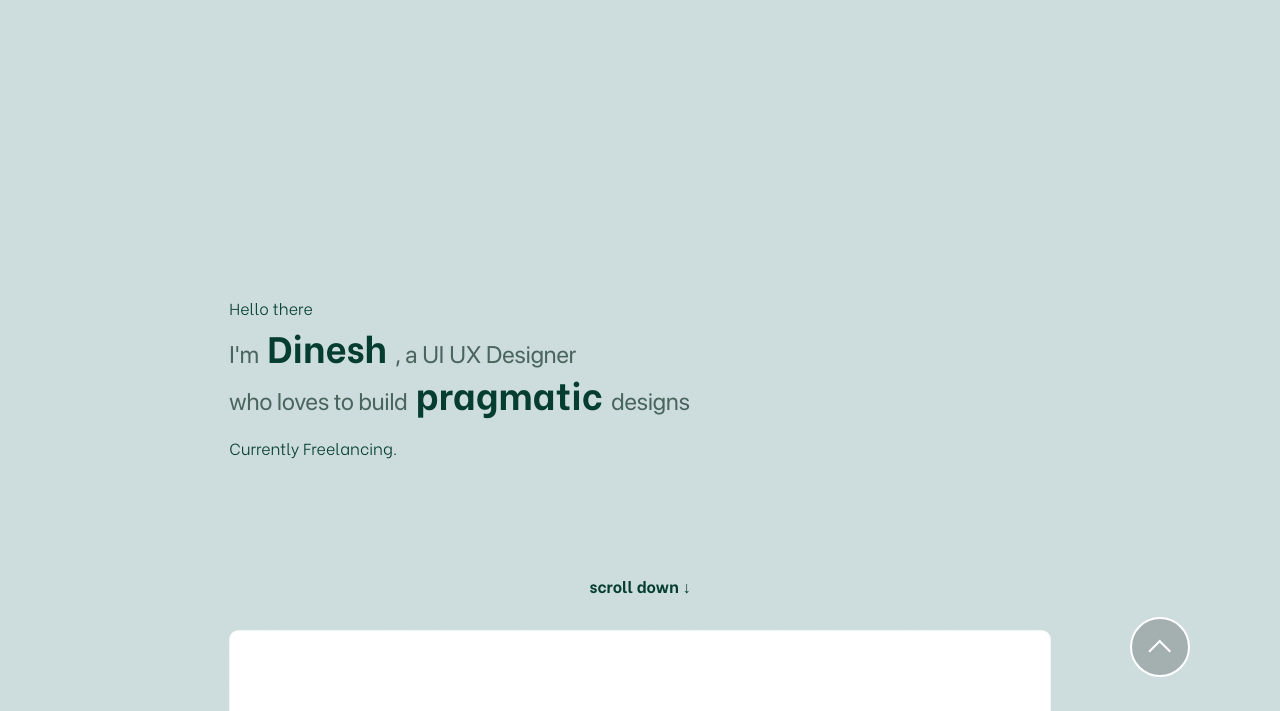
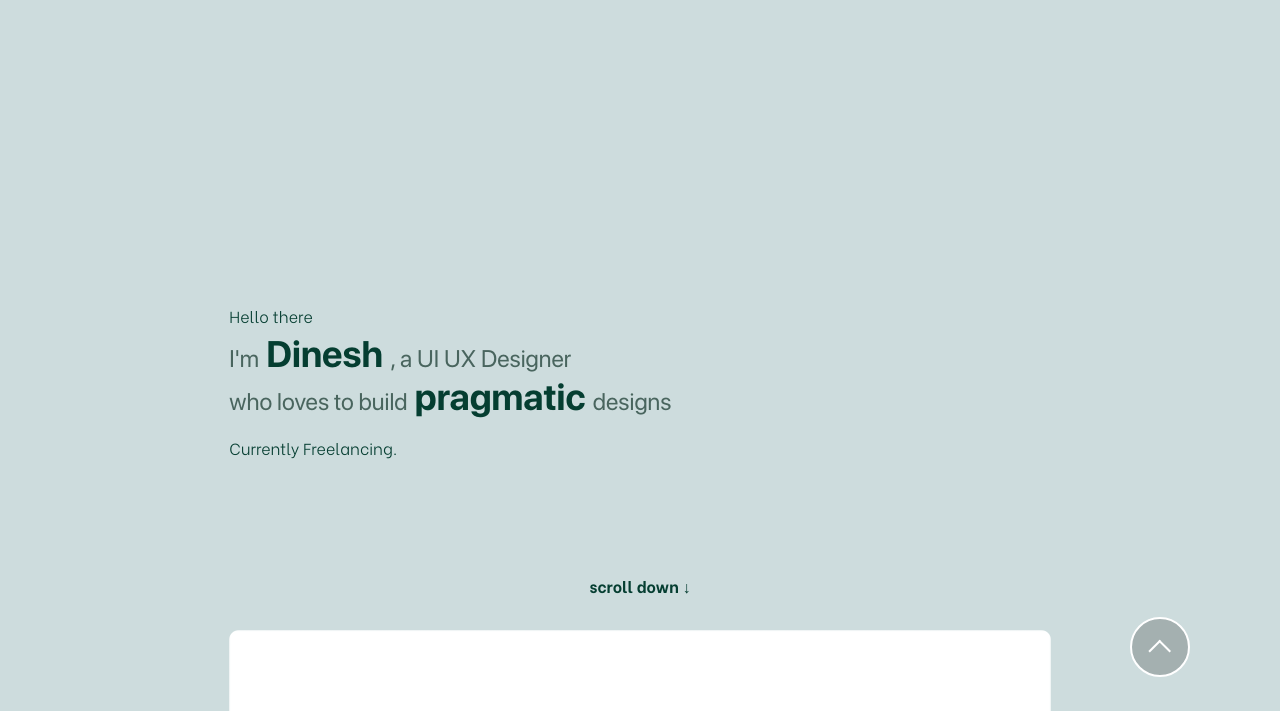
Before and after one commit to dinesh4720/dineshdesign, a plain HTML site: page index.html in a window 1280 px wide. Shown: the part 89-800 px from the top of the page. Drawn offline with Linux system fonts and the light colour scheme; a script that the page names is missing; a web font is replaced by a local one.

Commit message:
Update mbr-additional.css

```diff
--- a/assets/mobirise/css/mbr-additional.css
+++ b/assets/mobirise/css/mbr-additional.css
@@ -38,7 +38,7 @@ body {
   font-family:sf;
 }
 .boldy{
-  font-family: be-b;
+  font-family: sf-b;
   font-size: 2.3rem;
   color: #053e31;
 }
```
